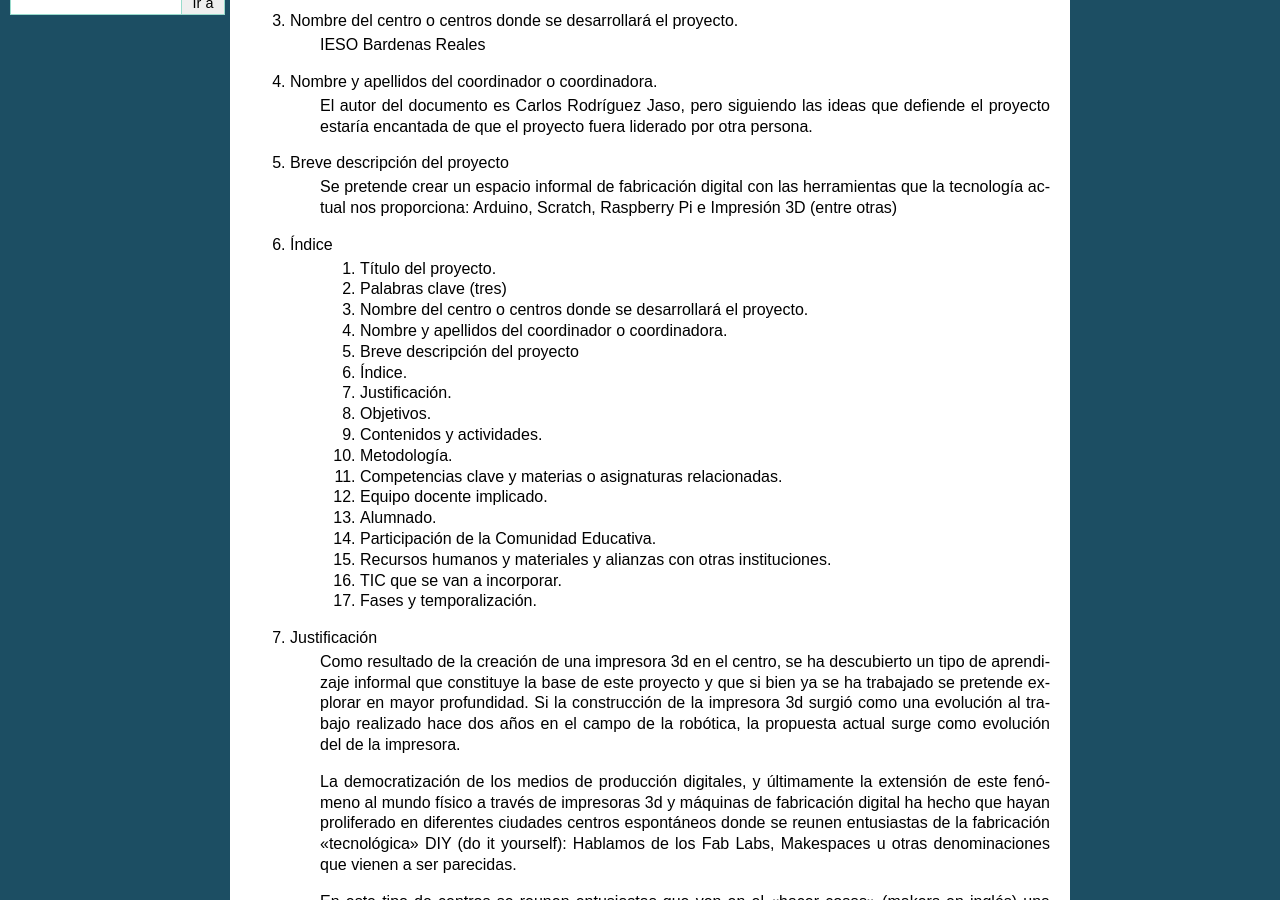
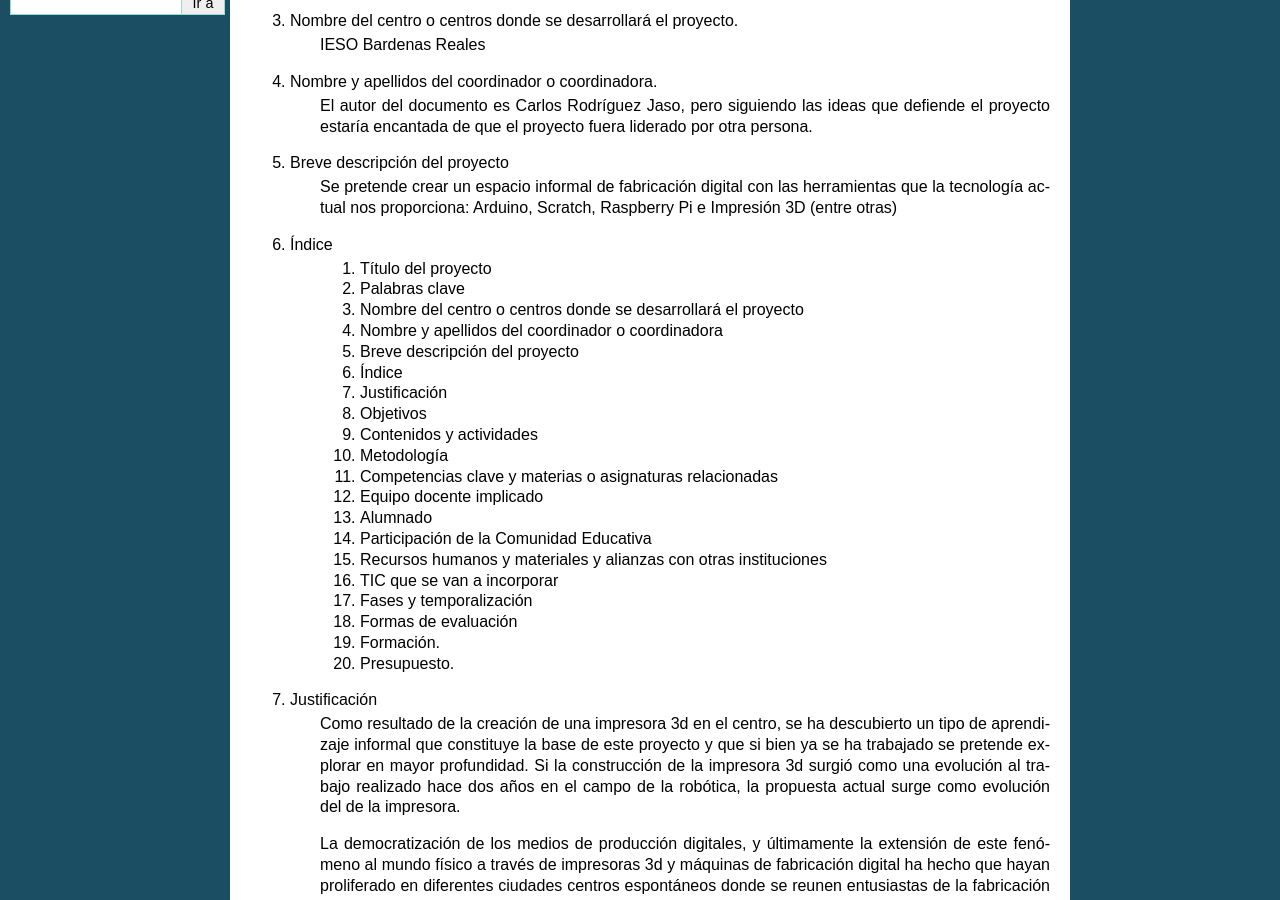
Before and after one commit to es3a10/aula_creativa, a Sphinx documentation site: the page built from docs/articulos.rst, in a window 1280 px wide and 900 px high, scrolled down 374 px. Built offline with Sphinx 7.4.7, drawn with Linux system fonts in a browser that asks for light colours.

Commit message:
Update articulos.rst

```diff
--- a/docs/articulos.rst
+++ b/docs/articulos.rst
@@ -28,23 +28,26 @@ But if you have an idea and I have an idea and we exchange these ideas, then eac
 	la tecnología actual nos proporciona: Arduino, Scratch, Raspberry Pi e Impresión 3D (entre otras)
 
 #. Índice
-	1. Título del proyecto.
-	2. Palabras clave (tres)
-	3. Nombre del centro o centros donde se desarrollará el proyecto.
-	4. Nombre y apellidos del coordinador o coordinadora.
+	1. Título del proyecto
+	2. Palabras clave
+	3. Nombre del centro o centros donde se desarrollará el proyecto
+	4. Nombre y apellidos del coordinador o coordinadora
 	5. Breve descripción del proyecto
-	6. Índice.
-	7. Justificación.
-	8. Objetivos.
-	9. Contenidos y actividades.
-	10. Metodología.
-	11. Competencias clave y materias o asignaturas relacionadas.
-	12. Equipo docente implicado.
-	13. Alumnado.
-	14. Participación de la Comunidad Educativa.
-	15. Recursos humanos y materiales y alianzas con otras instituciones.
-	16. TIC que se van a incorporar.
-	17. Fases y temporalización.
+	6. Índice
+	7. Justificación
+	8. Objetivos
+	9. Contenidos y actividades
+	10. Metodología
+	11. Competencias clave y materias o asignaturas relacionadas
+	12. Equipo docente implicado
+	13. Alumnado
+	14. Participación de la Comunidad Educativa
+	15. Recursos humanos y materiales y alianzas con otras instituciones
+	16. TIC que se van a incorporar
+	17. Fases y temporalización
+	18. Formas de evaluación
+	19. Formación.
+	20. Presupuesto.
 
 #. Justificación
 	Como resultado de la creación de una impresora 3d en el centro, se ha descubierto
```
